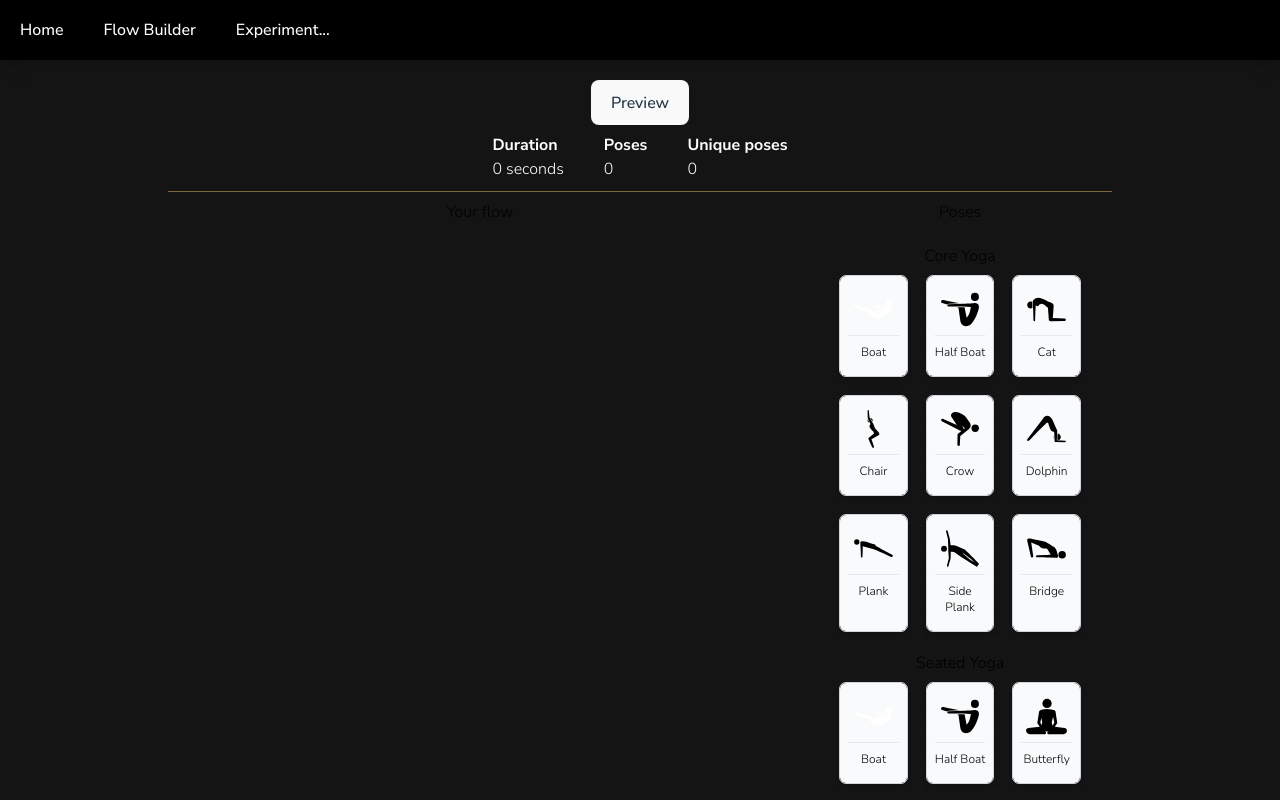
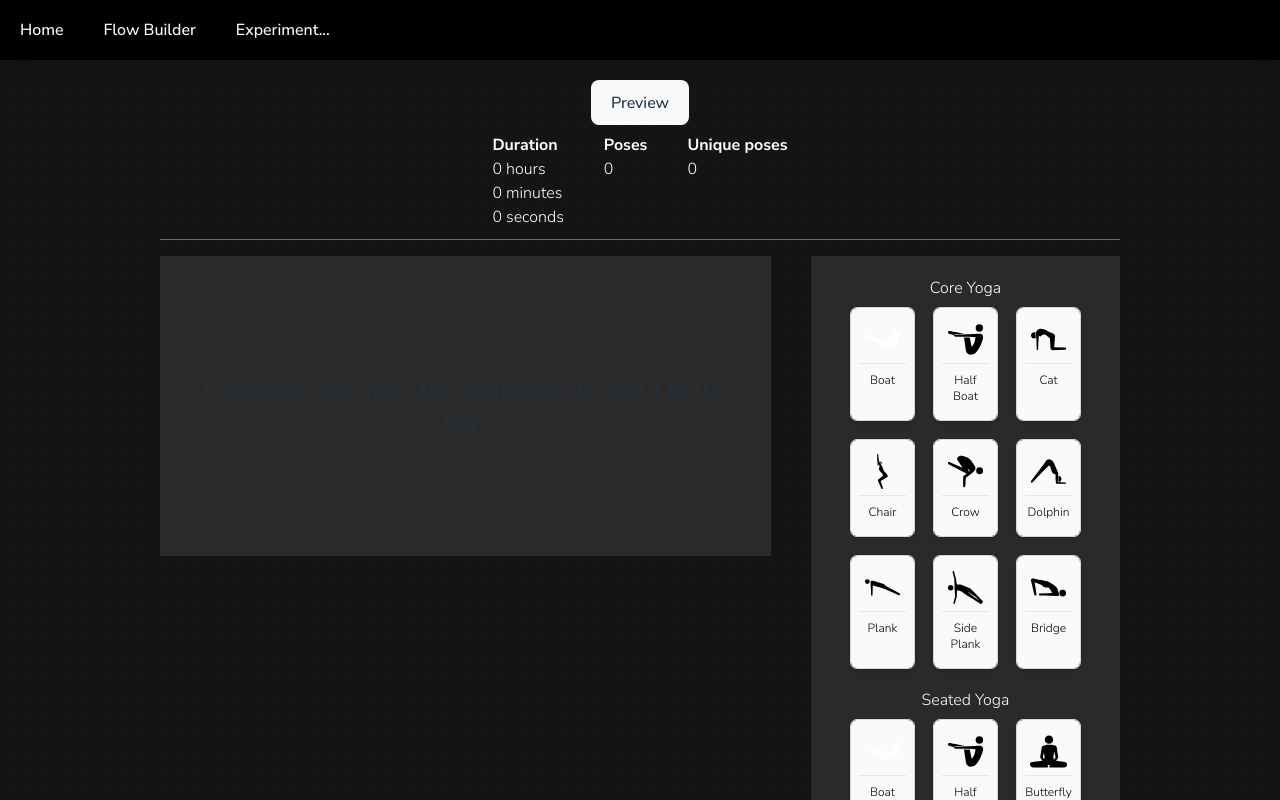
Before and after one commit to sevleo/YoGato-frontend, a React (Vite) app: page /builder in a window 1280 px wide. Shown: the top 800 px of the page. Built offline with nearby package versions, Linux system fonts and the light colour scheme.

Commit message:
Update styles

```diff
--- a/src/components/buildingBlocks/AspectGroup.tsx
+++ b/src/components/buildingBlocks/AspectGroup.tsx
@@ -41,9 +41,9 @@ function AspectGroup({
   // console.log(uniqueAspects);
   return (
     <div className=" flex flex-col justify-center text-black">
-      <p className="mb-2 mt-5 ">{category_name}</p>
+      <p className="mb-2 mt-5 text-white ">{category_name}</p>
       {/* <div className="grid grid-cols-aspects justify-center gap-5"> */}
-      <div className="auto-rows grid-rows-aspects grid grid-cols-aspects justify-center gap-5">
+      <div className="auto-rows grid grid-cols-aspects grid-rows-aspects justify-center gap-5">
         {poses.map((pose) => {
           let count = 0;
           uniqueAspects.some((uniqueAspect) => {
--- a/src/components/buildingBlocks/Unit.tsx
+++ b/src/components/buildingBlocks/Unit.tsx
@@ -151,7 +151,7 @@ function Unit({
       onMouseLeave={disableUnitClose}
       ref={setNodeRef}
       style={style}
-      className="step relative flex cursor-default  select-none flex-col items-center justify-center text-black outline outline-[1px] outline-black hover:cursor-pointer"
+      className="unit step relative flex cursor-default select-none  flex-col items-center justify-center text-black shadow-md hover:cursor-pointer"
       {...(dragAllowed ? { ...attributes } : null)}
       {...(dragAllowed ? { ...listeners } : null)}
     >
@@ -176,9 +176,9 @@ function Unit({
         )}
       </div>
 
-      <div className="main-element flex h-full w-full flex-col justify-between  border-t-[1px] border-black bg-[#7D6A3E] pb-2 pl-2 pr-2  shadow-md">
+      <div className="main-element flex h-full w-full flex-col justify-between bg-[#7D6A3E] pb-2 pl-2 pr-2">
         <div className="flex flex-col items-center justify-center ">
-          <div className="h-full w-full border-b-[1px] border-black pb-2">
+          <div className="h-full w-full border-b-[0.5px] border-[#22201E] pb-2">
             <img
               className="  pl-2 pr-2  "
               src={image}
--- a/src/components/sections/AspectCollection.tsx
+++ b/src/components/sections/AspectCollection.tsx
@@ -26,10 +26,10 @@ export default function AspectCollection({
   setFlow,
 }: AspectCollectionProps) {
   return (
-    <div className=" flex w-1/3 flex-col justify-start pl-[40px] pr-[40px] ">
-      <div>
+    <div className="flex  w-1/3 flex-col justify-start bg-[#ffffff18] pb-[40px] pl-[40px] pr-[40px]">
+      {/* <div>
         <p className="text-black">Poses</p>
-      </div>
+      </div> */}
       <div className="h-fit min-h-full w-full gap-5">
         {/* <div className=" border-[1px] border-solid border-neutral-200 p-5"> */}
         <div className="">
--- a/src/components/sections/Flow.tsx
+++ b/src/components/sections/Flow.tsx
@@ -91,18 +91,19 @@ function Flow({ flow, setFlow }: FlowProps) {
   }
 
   return (
-    <div className=" canvas w-2/3 pb-[40px] pl-[40px] pr-[40px]">
-      <div>
+    <div className=" canvas w-2/3  pb-[40px] ">
+      {/* <div>
         <p className="text-black">Your flow</p>
-      </div>
+      </div> */}
       <DndContext
         sensors={sensors}
         collisionDetection={closestCenter}
         onDragEnd={handleDragEnd}
         // modifiers={[restrictToVerticalAxis]}
       >
-        <div className="ltr grid h-fit min-h-full">
-          <div className="droppable-area  h-fit min-h-full">
+        <div className="ltr grid h-fit min-h-[300px] bg-[#ffffff18] pb-[40px] pl-[40px] pr-[40px] pt-[40px]">
+          <div className="droppable-area h-full min-h-full">
+            {flow.units.length > 0 ? (
               <div className=" grid auto-rows-fr grid-cols-canvas gap-10">
                 <SortableContext
                   items={flow.units}
@@ -122,6 +123,13 @@ function Flow({ flow, setFlow }: FlowProps) {
                   })}
                 </SortableContext>
               </div>
+            ) : (
+              <div className="flex h-full w-full flex-col items-center justify-center">
+                <p className="text-2xl font-thin italic">
+                  Click on a pose from the right panel to add it to the flow
+                </p>
+              </div>
+            )}
           </div>
         </div>
       </DndContext>
--- a/src/components/sections/Setup.tsx
+++ b/src/components/sections/Setup.tsx
@@ -37,14 +37,20 @@ function Setup({ flow, setFlow, setFlowState, aspectGroups }: SetupProps) {
         <button className="" onClick={handlePreviewButtonClick}>
           Preview
         </button>
-        <div className="flex flex-col items-start justify-center p-2 text-black">
+        <div className="flex flex-col items-start justify-center pb-2 pt-2 text-black">
           <div className="flex w-full flex-row items-start justify-center  gap-10 border-b-[0.5px] border-[#7D6A3E] pb-[10px]">
             <div className="flex flex-col items-start justify-center">
               <p className=" font-bold text-white">Duration</p>
-              {hours > 0 ? <p className="text-white">{hours} hours</p> : null}
+              {hours > 0 ? (
+                <p className="text-white">{hours} hours</p>
+              ) : (
+                <p className="text-white">0 hours</p>
+              )}
               {minutes > 0 ? (
                 <p className="text-white">{minutes} minutes</p>
-              ) : null}
+              ) : (
+                <p className="text-white">0 minutes</p>
+              )}
               {seconds > 0 ? (
                 <p className="text-white">{seconds} seconds</p>
               ) : (
@@ -61,13 +67,12 @@ function Setup({ flow, setFlow, setFlowState, aspectGroups }: SetupProps) {
             </div>
           </div>
         </div>
-        <div className="flex">
+        <div className="flex gap-10 pt-2">
           <Flow
             flow={flow}
             setFlow={setFlow}
             setFlowState={setFlowState}
           ></Flow>
-          <div className="h-3/4 w-[0.5px] self-center bg-neutral-300"></div>
           <AspectCollection
             aspectGroups={aspectGroups}
             flow={flow}
--- a/src/index.css
+++ b/src/index.css
@@ -196,3 +196,7 @@ button:focus-visible {
   }
 }
 /* Aspect hover animation END */
+
+.unit {
+  box-shadow: 5px 5px 20px 0px rgba(0, 0, 0, 0.75);
+}
--- a/src/output.css
+++ b/src/output.css
@@ -654,10 +654,6 @@ video {
   display: grid;
 }
 
-.h-3\/4 {
-  height: 75%;
-}
-
 .h-\[0\.5px\] {
   height: 0.5px;
 }
@@ -687,6 +683,10 @@ video {
   min-height: 20rem;
 }
 
+.min-h-\[300px\] {
+  min-height: 300px;
+}
+
 .min-h-full {
   min-height: 100%;
 }
@@ -709,10 +709,6 @@ video {
 
 .w-80 {
   width: 20rem;
-}
-
-.w-\[0\.5px\] {
-  width: 0.5px;
 }
 
 .w-\[300px\] {
@@ -829,11 +825,6 @@ video {
   border-radius: 0.375rem;
 }
 
-.rounded-b-md {
-  border-bottom-right-radius: 0.375rem;
-  border-bottom-left-radius: 0.375rem;
-}
-
 .rounded-l-md {
   border-top-left-radius: 0.375rem;
   border-bottom-left-radius: 0.375rem;
@@ -853,12 +844,12 @@ video {
   border-width: 1px;
 }
 
-.border {
-  border-width: 1px;
+.border-b {
+  border-bottom-width: 1px;
 }
 
-.border-b {
-  border-bottom-width: 1px;
+.border-b-\[0\.5px\] {
+  border-bottom-width: 0.5px;
 }
 
 .border-b-\[1px\] {
@@ -877,25 +868,18 @@ video {
   border-top-width: 1px;
 }
 
-.border-t-\[1px\] {
-  border-top-width: 1px;
-}
-
-.border-b-\[10px\] {
-  border-bottom-width: 10px;
-}
-
-.border-b-\[0\.5px\] {
-  border-bottom-width: 0.5px;
-}
-
 .border-solid {
   border-style: solid;
 }
 
-.border-gray-300 {
+.border-\[\#22201E\] {
   --tw-border-opacity: 1;
-  border-color: rgb(209 213 219 / var(--tw-border-opacity));
+  border-color: rgb(34 32 30 / var(--tw-border-opacity));
+}
+
+.border-\[\#7D6A3E\] {
+  --tw-border-opacity: 1;
+  border-color: rgb(125 106 62 / var(--tw-border-opacity));
 }
 
 .border-neutral-200 {
@@ -908,48 +892,18 @@ video {
   border-color: rgb(212 212 212 / var(--tw-border-opacity));
 }
 
-.border-red-300 {
-  --tw-border-opacity: 1;
-  border-color: rgb(252 165 165 / var(--tw-border-opacity));
+.bg-\[\#50422E\] {
+  --tw-bg-opacity: 1;
+  background-color: rgb(80 66 46 / var(--tw-bg-opacity));
 }
 
-.border-white {
-  --tw-border-opacity: 1;
-  border-color: rgb(255 255 255 / var(--tw-border-opacity));
+.bg-\[\#7D6A3E\] {
+  --tw-bg-opacity: 1;
+  background-color: rgb(125 106 62 / var(--tw-bg-opacity));
 }
 
-.border-\[\#AA954E\] {
-  --tw-border-opacity: 1;
-  border-color: rgb(170 149 78 / var(--tw-border-opacity));
-}
-
-.border-\[\#D3C55E\] {
-  --tw-border-opacity: 1;
-  border-color: rgb(211 197 94 / var(--tw-border-opacity));
-}
-
-.border-\[\#F9F871\] {
-  --tw-border-opacity: 1;
-  border-color: rgb(249 248 113 / var(--tw-border-opacity));
-}
-
-.border-\[\#\#7D6A3E\] {
-  border-color: ##7D6A3E;
-}
-
-.border-\[\#7D6A3E\] {
-  --tw-border-opacity: 1;
-  border-color: rgb(125 106 62 / var(--tw-border-opacity));
-}
-
-.border-gray-600 {
-  --tw-border-opacity: 1;
-  border-color: rgb(75 85 99 / var(--tw-border-opacity));
-}
-
-.border-black {
-  --tw-border-opacity: 1;
-  border-color: rgb(0 0 0 / var(--tw-border-opacity));
+.bg-\[\#ffffff18\] {
+  background-color: #ffffff18;
 }
 
 .bg-black {
@@ -960,11 +914,6 @@ video {
 .bg-gray-100 {
   --tw-bg-opacity: 1;
   background-color: rgb(243 244 246 / var(--tw-bg-opacity));
-}
-
-.bg-gray-200 {
-  --tw-bg-opacity: 1;
-  background-color: rgb(229 231 235 / var(--tw-bg-opacity));
 }
 
 .bg-gray-300 {
@@ -982,29 +931,14 @@ video {
   background-color: rgb(134 239 172 / var(--tw-bg-opacity));
 }
 
-.bg-neutral-300 {
-  --tw-bg-opacity: 1;
-  background-color: rgb(212 212 212 / var(--tw-bg-opacity));
-}
-
 .bg-neutral-400 {
   --tw-bg-opacity: 1;
   background-color: rgb(163 163 163 / var(--tw-bg-opacity));
 }
 
-.bg-red-100 {
-  --tw-bg-opacity: 1;
-  background-color: rgb(254 226 226 / var(--tw-bg-opacity));
-}
-
 .bg-red-600 {
   --tw-bg-opacity: 1;
   background-color: rgb(220 38 38 / var(--tw-bg-opacity));
-}
-
-.bg-slate-100 {
-  --tw-bg-opacity: 1;
-  background-color: rgb(241 245 249 / var(--tw-bg-opacity));
 }
 
 .bg-transparent {
@@ -1014,66 +948,6 @@ video {
 .bg-white {
   --tw-bg-opacity: 1;
   background-color: rgb(255 255 255 / var(--tw-bg-opacity));
-}
-
-.bg-gray-600 {
-  --tw-bg-opacity: 1;
-  background-color: rgb(75 85 99 / var(--tw-bg-opacity));
-}
-
-.bg-gray-500 {
-  --tw-bg-opacity: 1;
-  background-color: rgb(107 114 128 / var(--tw-bg-opacity));
-}
-
-.bg-\[\#D3C55E\] {
-  --tw-bg-opacity: 1;
-  background-color: rgb(211 197 94 / var(--tw-bg-opacity));
-}
-
-.bg-\[\#AA954E\] {
-  --tw-bg-opacity: 1;
-  background-color: rgb(170 149 78 / var(--tw-bg-opacity));
-}
-
-.bg-\[\#7D6A3E\] {
-  --tw-bg-opacity: 1;
-  background-color: rgb(125 106 62 / var(--tw-bg-opacity));
-}
-
-.bg-\[\#50422E\] {
-  --tw-bg-opacity: 1;
-  background-color: rgb(80 66 46 / var(--tw-bg-opacity));
-}
-
-.bg-\[\#22201E\] {
-  --tw-bg-opacity: 1;
-  background-color: rgb(34 32 30 / var(--tw-bg-opacity));
-}
-
-.bg-\[\#50422e85\] {
-  background-color: #50422e85;
-}
-
-.bg-\[\#50422e00\] {
-  background-color: #50422e00;
-}
-
-.bg-\[\#50422e81\] {
-  background-color: #50422e81;
-}
-
-.bg-\[\#50422e\] {
-  --tw-bg-opacity: 1;
-  background-color: rgb(80 66 46 / var(--tw-bg-opacity));
-}
-
-.bg-\[\#50422edc\] {
-  background-color: #50422edc;
-}
-
-.bg-\[\#50422ea7\] {
-  background-color: #50422ea7;
 }
 
 .p-0 {
@@ -1172,16 +1046,17 @@ video {
   padding-top: 60px;
 }
 
-.pb-10 {
-  padding-bottom: 2.5rem;
-}
-
 .text-left {
   text-align: left;
 }
 
 .text-center {
   text-align: center;
+}
+
+.text-2xl {
+  font-size: 1.5rem;
+  line-height: 2rem;
 }
 
 .text-sm {
@@ -1204,6 +1079,14 @@ video {
 
 .font-semibold {
   font-weight: 600;
+}
+
+.font-thin {
+  font-weight: 100;
+}
+
+.italic {
+  font-style: italic;
 }
 
 .text-black {
@@ -1255,10 +1138,6 @@ video {
 
 .outline-gray-400 {
   outline-color: #9ca3af;
-}
-
-.outline-black {
-  outline-color: #000;
 }
 
 .blur-sm {
@@ -1490,32 +1369,22 @@ button:focus-visible {
 
 /* Aspect hover animation END */
 
-.focus-within\:bg-slate-200:focus-within {
-  --tw-bg-opacity: 1;
-  background-color: rgb(226 232 240 / var(--tw-bg-opacity));
+.unit {
+  box-shadow: 5px 5px 20px 0px rgba(0, 0, 0, 0.75);
 }
 
-.focus-within\:outline-slate-400:focus-within {
-  outline-color: #94a3b8;
+.focus-within\:bg-\[\#AA954E\]:focus-within {
+  --tw-bg-opacity: 1;
+  background-color: rgb(170 149 78 / var(--tw-bg-opacity));
 }
 
 .hover\:cursor-pointer:hover {
   cursor: pointer;
 }
 
-.hover\:border-red-400:hover {
-  --tw-border-opacity: 1;
-  border-color: rgb(248 113 113 / var(--tw-border-opacity));
-}
-
-.hover\:bg-red-200:hover {
+.hover\:bg-\[\#AA954E\]:hover {
   --tw-bg-opacity: 1;
-  background-color: rgb(254 202 202 / var(--tw-bg-opacity));
-}
-
-.hover\:bg-slate-200:hover {
-  --tw-bg-opacity: 1;
-  background-color: rgb(226 232 240 / var(--tw-bg-opacity));
+  background-color: rgb(170 149 78 / var(--tw-bg-opacity));
 }
 
 .hover\:text-transparent:hover {
@@ -1548,17 +1417,7 @@ button:focus-visible {
   opacity: 1;
 }
 
-.active\:border-red-500:active {
-  --tw-border-opacity: 1;
-  border-color: rgb(239 68 68 / var(--tw-border-opacity));
+.active\:bg-\[\#D3C55E\]:active {
+  --tw-bg-opacity: 1;
+  background-color: rgb(211 197 94 / var(--tw-bg-opacity));
 }
-
-.active\:bg-red-300:active {
-  --tw-bg-opacity: 1;
-  background-color: rgb(252 165 165 / var(--tw-bg-opacity));
-}
-
-.active\:bg-slate-300:active {
-  --tw-bg-opacity: 1;
-  background-color: rgb(203 213 225 / var(--tw-bg-opacity));
-}
```
Also changed, not shown: src/components/buildingBlocks/Input.tsx (+4 -4 lines). Lines whose indentation alone changed are shown as unchanged.
